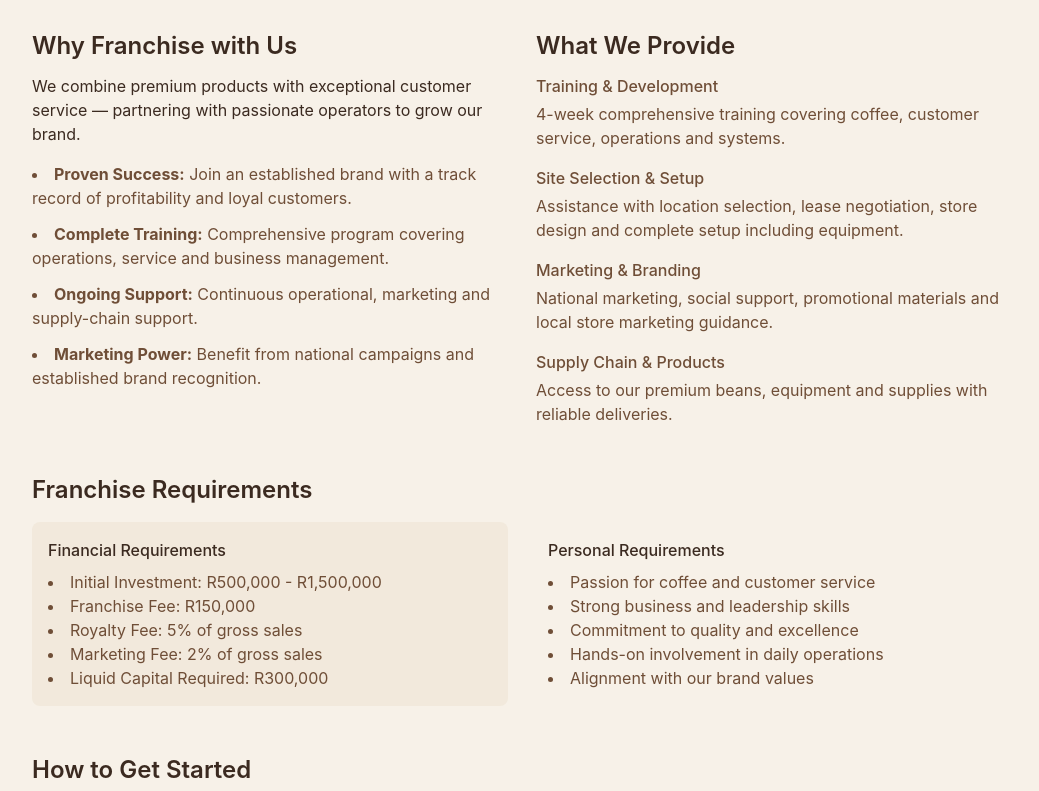
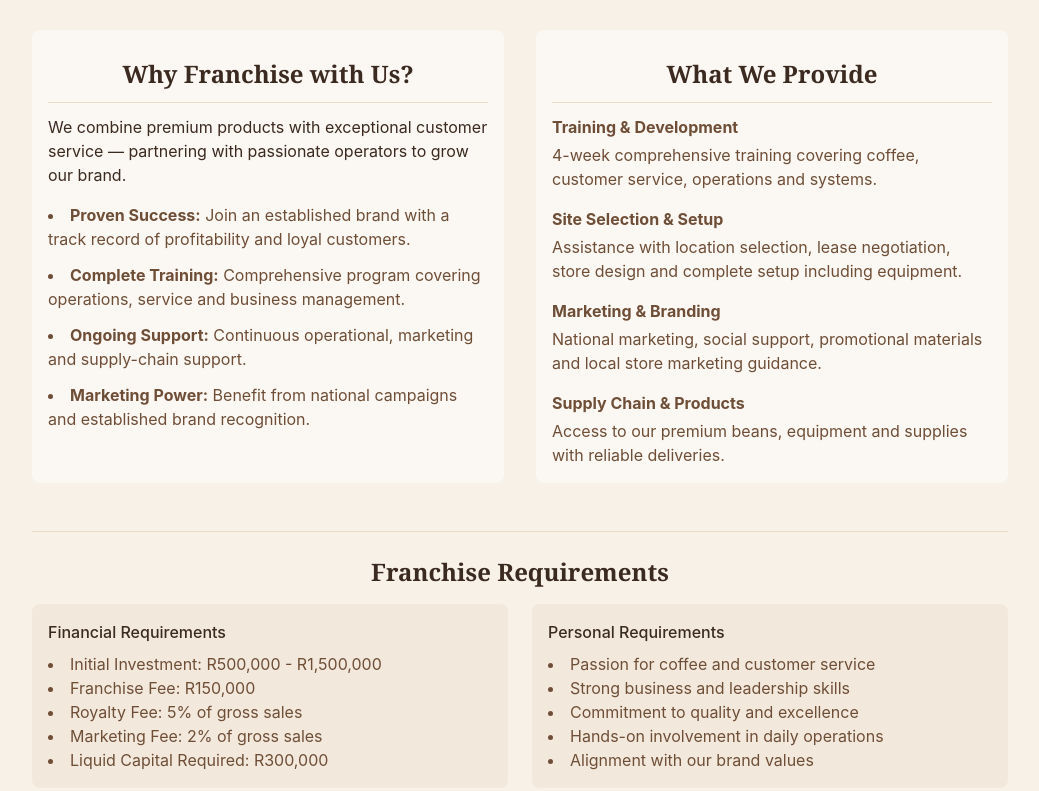
Before and after one commit to ThamiRoneo/company-project1-toro, a React (Vite) app: page /franchise in a window 1280 px wide. Shown: the part 269-1060 px from the top of the page, without its empty margins (120-1159 px from the left). Built offline with nearby package versions, Linux system fonts and the light colour scheme.

Commit message:
styling the font and info cards

```diff
--- a/src/pages/Franchise.jsx
+++ b/src/pages/Franchise.jsx
@@ -1,4 +1,4 @@
-// Franchise page — content adapted from torocoffee.co.za/franchise.php
+// Franchise page — content adapted from torocoffee.co.za/franchise.
 export default function Franchise() {
   return (
     <div className="mx-auto max-w-5xl px-4 py-12 sm:px-6">
@@ -27,9 +27,9 @@ export default function Franchise() {
       </header>
 
       <section className="grid gap-8 md:grid-cols-2">
-        <div>
-          <h2 className="font-semibold text-2xl text-toro-espresso">
-            Why Franchise with Us
+        <div className="bg-white/40 p-4 rounded-lg">
+          <h2 className="font-display font-semibold text-center text-2xl text-toro-espresso border-b border-toro-sand p-3">
+            Why Franchise with Us?
           </h2>
           <p className="mt-3 text-toro-espresso">
             We combine premium products with exceptional customer service —
@@ -55,34 +55,34 @@ export default function Franchise() {
           </ul>
         </div>
 
-        <div>
-          <h2 className="font-semibold text-2xl text-toro-espresso">
+        <div className="bg-white/40 p-4 rounded-lg">
+          <h2 className="font-display font-semibold border-b border-toro-sand p-3 text-center text-2xl text-toro-espresso">
             What We Provide
           </h2>
           <div className="mt-3 space-y-4 text-toro-brown">
             <div>
-              <h3 className="font-medium">Training & Development</h3>
+              <h3 className="font-bold">Training & Development</h3>
               <p className="mt-1">
                 4-week comprehensive training covering coffee, customer service,
                 operations and systems.
               </p>
             </div>
             <div>
-              <h3 className="font-medium">Site Selection & Setup</h3>
+              <h3 className="font-bold">Site Selection & Setup</h3>
               <p className="mt-1">
                 Assistance with location selection, lease negotiation, store
                 design and complete setup including equipment.
               </p>
             </div>
             <div>
-              <h3 className="font-medium">Marketing & Branding</h3>
+              <h3 className="font-bold">Marketing & Branding</h3>
               <p className="mt-1">
                 National marketing, social support, promotional materials and
                 local store marketing guidance.
               </p>
             </div>
             <div>
-              <h3 className="font-medium">Supply Chain & Products</h3>
+              <h3 className="font-bold">Supply Chain & Products</h3>
               <p className="mt-1">
                 Access to our premium beans, equipment and supplies with
                 reliable deliveries.
@@ -93,7 +93,7 @@ export default function Franchise() {
       </section>
 
       <section className="mt-12">
-        <h2 className="font-semibold text-2xl text-toro-espresso">
+        <h2 className="font-display font-bold text-2xl text-center border-t pt-6 border-toro-sand text-toro-espresso">
           Franchise Requirements
         </h2>
         <div className="mt-4 grid gap-6 md:grid-cols-2">
@@ -108,7 +108,7 @@ export default function Franchise() {
             </ul>
           </div>
 
-          <div className="p-4 rounded-lg">
+          <div className="bg-toro-sand/40 p-4 rounded-lg">
             <h3 className="font-medium">Personal Requirements</h3>
             <ul className="mt-2 list-inside list-disc text-toro-brown">
               <li>Passion for coffee and customer service</li>
@@ -122,7 +122,7 @@ export default function Franchise() {
       </section>
 
       <section className="mt-12">
-        <h2 className="font-semibold text-2xl text-toro-espresso">
+        <h2 className="font-display font-semibold text-2xl text-toro-espresso">
           How to Get Started
         </h2>
         <ol className="mt-4 list-decimal list-inside space-y-3 text-toro-brown">
@@ -152,7 +152,7 @@ export default function Franchise() {
         id="inquiry"
         className="mt-12 bg-white/60 p-6 rounded-lg shadow-sm"
       >
-        <h2 className="font-semibold text-2xl text-toro-espresso">
+        <h2 className="font-display font-semibold text-2xl text-toro-espresso">
           Franchise Inquiry Form
         </h2>
         <p className="mt-2 text-sm text-toro-brown">
```
